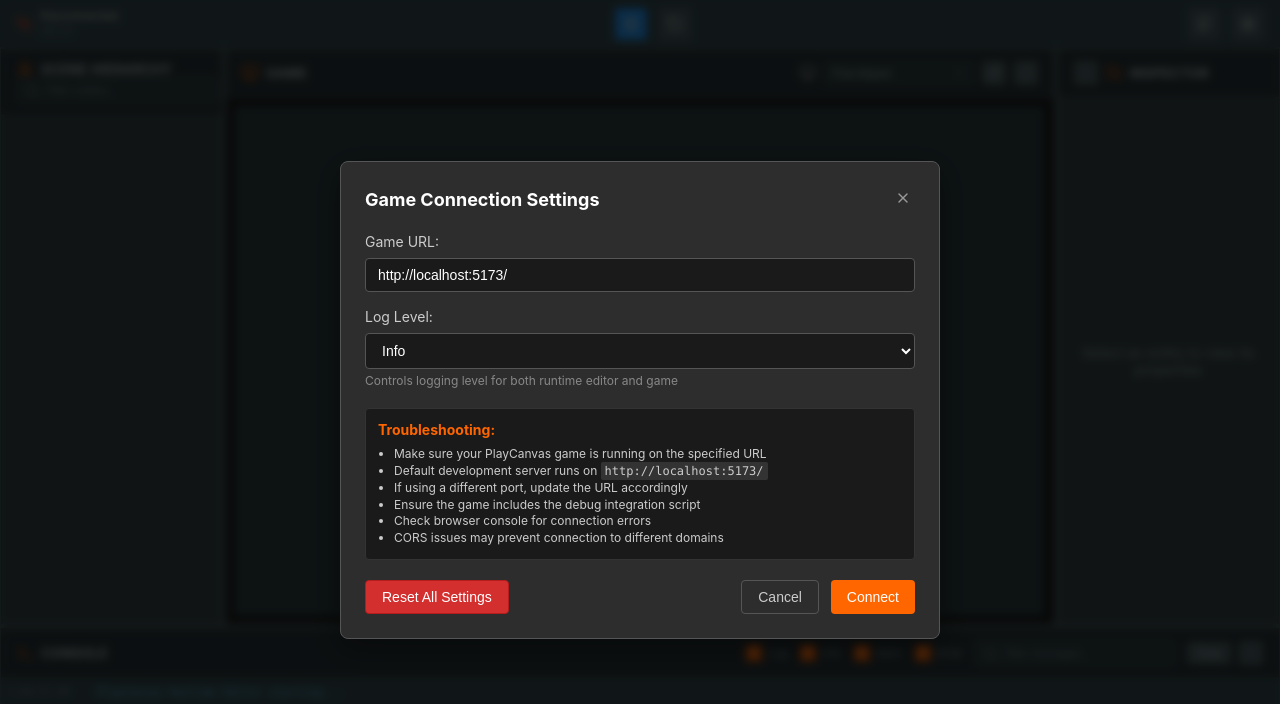
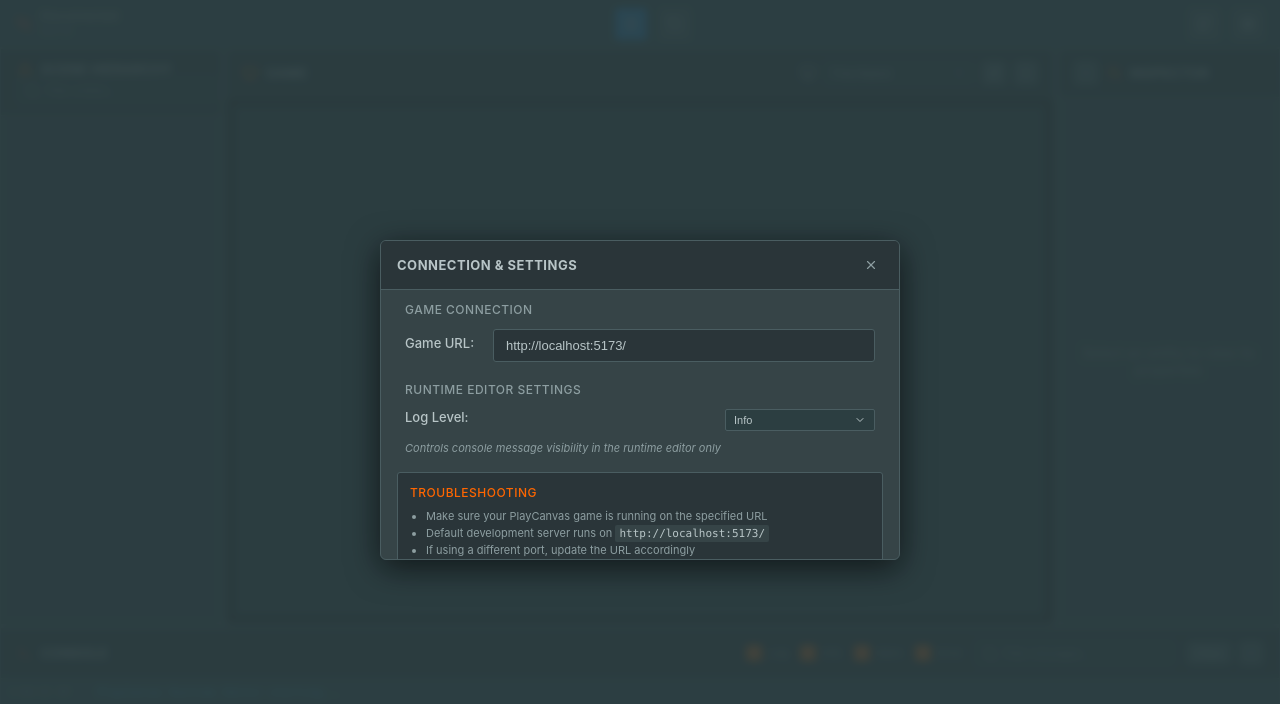
Before and after one commit to tatelax/playcanvas-runtime-editor, a React (Create React App) app: page / in a window 1280 px wide. Shown: the top 704 px of the page. Built offline with nearby package versions, Linux system fonts and the light colour scheme.

Commit message:
fix modal design

```diff
--- a/src/App.css
+++ b/src/App.css
@@ -1484,17 +1484,24 @@ input[type="checkbox"]:disabled:hover {
   width: 100%;
   background: #2a3539;
   border: 1px solid #4a5d61;
-  border-radius: 4px;
-  color: #b8c5c7;
-  font-size: 14px;
-  padding: 12px 16px;
-  margin-bottom: 20px;
+  border-radius: 3px;
+  color: #b8c5c7;
+  font-size: 13px;
+  padding: 8px 12px;
+  margin-bottom: 0;
   transition: all 0.2s ease;
+  box-sizing: border-box;
+}
+
+.url-input:hover {
+  border-color: #5a6d71;
+  background-color: #364447;
 }
 
 .url-input:focus {
   outline: none;
   border-color: #ff6600;
+  background-color: #364447;
   box-shadow: 0 0 0 2px rgba(255, 102, 0, 0.2);
 }
 
--- a/src/App.tsx
+++ b/src/App.tsx
@@ -874,7 +874,7 @@ function App() {
 
 
 
-      {/* Connection Modal */}
+      {/* Settings Modal */}
       {showConnectionModal && (
         <div className="modal-overlay" style={{
           position: 'fixed',
@@ -882,39 +882,83 @@ function App() {
           left: 0,
           right: 0,
           bottom: 0,
-          backgroundColor: 'rgba(0, 0, 0, 0.7)',
+          backgroundColor: 'rgba(44, 62, 65, 0.9)',
           display: 'flex',
           alignItems: 'center',
           justifyContent: 'center',
           zIndex: 1000
         }}>
-          <div className="modal-content" style={{
-            backgroundColor: '#2d2d2d',
-            border: '1px solid #555',
-            borderRadius: '8px',
-            padding: '24px',
-            minWidth: '500px',
-            maxWidth: '600px',
-            boxShadow: '0 8px 32px rgba(0, 0, 0, 0.4)'
+          <div className="panel" style={{
+            backgroundColor: '#364447',
+            border: '1px solid #4a5d61',
+            borderRadius: '6px',
+            minWidth: '520px',
+            maxWidth: '640px',
+            boxShadow: '0 8px 32px rgba(0, 0, 0, 0.6)',
+            display: 'flex',
+            flexDirection: 'column',
+            maxHeight: '40vh'
           }}>
-            <div style={{ display: 'flex', justifyContent: 'space-between', alignItems: 'center', marginBottom: '20px' }}>
-              <h2 style={{ margin: 0, color: '#fff', fontSize: '18px' }}>Game Connection Settings</h2>
+            <div className="panel-header" style={{
+              display: 'flex',
+              justifyContent: 'space-between',
+              alignItems: 'center',
+              padding: '12px 16px',
+              borderBottom: '1px solid #4a5d61',
+              backgroundColor: '#2a3539'
+            }}>
+              <h3 style={{
+                margin: 0,
+                color: '#b8c5c7',
+                fontSize: '13px',
+                fontWeight: '700',
+                textTransform: 'uppercase',
+                letterSpacing: '0.5px'
+              }}>
+                Connection & Settings
+              </h3>
               <button
                 onClick={() => setShowConnectionModal(false)}
+                className="control-btn"
                 style={{
                   background: 'none',
                   border: 'none',
-                  color: '#999',
+                  color: '#8d9ea1',
                   cursor: 'pointer',
-                  padding: '4px'
+                  width: '24px',
+                  height: '24px',
+                  display: 'flex',
+                  alignItems: 'center',
+                  justifyContent: 'center'
                 }}
               >
-                <X size={16} />
+                <X size={14} />
               </button>
             </div>
 
-            <div style={{ marginBottom: '16px' }}>
-              <label style={{ color: '#ccc', display: 'block', marginBottom: '8px', fontSize: '14px' }}>
+            <div className="panel-content" style={{
+              padding: '12px 16px',
+              overflowY: 'auto'
+            }}>
+              <div className="property-group" style={{ marginBottom: '16px' }}>
+                <h5 style={{
+                  fontSize: '12px',
+                  fontWeight: '500',
+                  color: '#8d9ea1',
+                  margin: '0 0 8px 0',
+                  textTransform: 'uppercase',
+                  letterSpacing: '0.5px'
+                }}>
+                  Game Connection
+                </h5>
+                <div className="property-row">
+                  <label className="property-label" style={{
+                    color: '#b8c5c7',
+                    fontSize: '13px',
+                    fontWeight: '500',
+                    marginBottom: '6px',
+                    display: 'block'
+                  }}>
                     Game URL:
                   </label>
                   <input
@@ -922,15 +966,17 @@ function App() {
                     value={tempGameUrl}
                     onChange={(e) => setTempGameUrl(e.target.value)}
                     placeholder="http://localhost:5173/"
+                    className="url-input"
                     style={{
                       width: '100%',
                       padding: '8px 12px',
-                  backgroundColor: '#1a1a1a',
-                  border: '1px solid #555',
-                  borderRadius: '4px',
-                  color: '#fff',
-                  fontSize: '14px',
-                  boxSizing: 'border-box'
+                      backgroundColor: '#2a3539',
+                      border: '1px solid #4a5d61',
+                      borderRadius: '3px',
+                      color: '#b8c5c7',
+                      fontSize: '13px',
+                      boxSizing: 'border-box',
+                      transition: 'border-color 0.2s ease'
                     }}
                     onKeyDown={(e) => {
                       if (e.key === 'Enter') {
@@ -939,41 +985,83 @@ function App() {
                     }}
                   />
                 </div>
+              </div>
 
-                         <div style={{ marginBottom: '20px' }}>
-               <label style={{ color: '#ccc', display: 'block', marginBottom: '8px', fontSize: '14px' }}>
+              <div className="property-group" style={{ marginBottom: '16px' }}>
+                <h5 style={{
+                  fontSize: '12px',
+                  fontWeight: '500',
+                  color: '#8d9ea1',
+                  margin: '0 0 8px 0',
+                  textTransform: 'uppercase',
+                  letterSpacing: '0.5px'
+                }}>
+                  Runtime Editor Settings
+                </h5>
+                <div className="property-row">
+                  <label className="property-label" style={{
+                    color: '#b8c5c7',
+                    fontSize: '13px',
+                    fontWeight: '500',
+                    marginBottom: '6px',
+                    display: 'block'
+                  }}>
                     Log Level:
                   </label>
-               <select
+                  <CustomDropdown
                     value={logLevel}
-                 onChange={(e) => handleLogLevelChange(e.target.value as LogLevel)}
-                 style={{
-                   width: '100%',
-                   padding: '8px 12px',
-                   backgroundColor: '#1a1a1a',
-                   border: '1px solid #555',
-                   borderRadius: '4px',
-                   color: '#fff',
-                   fontSize: '14px',
-                   boxSizing: 'border-box'
-                 }}
-               >
-                 <option value="none">None</option>
-                 <option value="error">Error</option>
-                 <option value="warn">Warn</option>
-                 <option value="info">Info</option>
-                 <option value="debug">Debug</option>
-               </select>
-               <div style={{ fontSize: '12px', color: '#888', marginTop: '4px' }}>
-                 Controls logging level for both runtime editor and game
+                    options={[
+                      { value: 'none', label: 'None' },
+                      { value: 'error', label: 'Error' },
+                      { value: 'warn', label: 'Warn' },
+                      { value: 'info', label: 'Info' },
+                      { value: 'debug', label: 'Debug' }
+                    ]}
+                    onChange={(value) => handleLogLevelChange(value as LogLevel)}
+                  />
+                </div>
+                <div style={{
+                  fontSize: '11px',
+                  color: '#8d9ea1',
+                  marginTop: '6px',
+                  lineHeight: '1.4',
+                  fontStyle: 'italic'
+                }}>
+                  Controls console message visibility in the runtime editor only
                 </div>
               </div>
 
-             <div style={{ marginBottom: '20px', padding: '12px', backgroundColor: '#1a1a1a', borderRadius: '4px', border: '1px solid #333' }}>
-               <h4 style={{ margin: '0 0 8px 0', color: '#ff6600', fontSize: '14px' }}>Troubleshooting:</h4>
-               <ul style={{ margin: '0', paddingLeft: '16px', color: '#ccc', fontSize: '12px', lineHeight: '1.4' }}>
+              <div className="property-group" style={{
+                marginBottom: '16px',
+                padding: '12px',
+                backgroundColor: '#2a3539',
+                borderRadius: '3px',
+                border: '1px solid #4a5d61'
+              }}>
+                <h5 style={{
+                  fontSize: '12px',
+                  fontWeight: '500',
+                  color: '#ff6600',
+                  margin: '0 0 8px 0',
+                  textTransform: 'uppercase',
+                  letterSpacing: '0.5px'
+                }}>
+                  Troubleshooting
+                </h5>
+                <ul style={{
+                  margin: '0',
+                  paddingLeft: '16px',
+                  color: '#8d9ea1',
+                  fontSize: '11px',
+                  lineHeight: '1.5'
+                }}>
                   <li>Make sure your PlayCanvas game is running on the specified URL</li>
-                 <li>Default development server runs on <code style={{ backgroundColor: '#333', padding: '2px 4px', borderRadius: '2px' }}>http://localhost:5173/</code></li>
+                  <li>Default development server runs on <code style={{
+                    backgroundColor: '#364447',
+                    padding: '2px 4px',
+                    borderRadius: '2px',
+                    color: '#b8c5c7'
+                  }}>http://localhost:5173/</code></li>
                   <li>If using a different port, update the URL accordingly</li>
                   <li>Ensure the game includes the debug integration script</li>
                   <li>Check browser console for connection errors</li>
@@ -981,32 +1069,51 @@ function App() {
                 </ul>
               </div>
 
-                         <div style={{ display: 'flex', gap: '12px', justifyContent: 'space-between', alignItems: 'center' }}>
+              <div style={{
+                display: 'flex',
+                gap: '12px',
+                justifyContent: 'space-between',
+                alignItems: 'center',
+                paddingTop: '8px',
+                borderTop: '1px solid #4a5d61'
+              }}>
                 <button
                   onClick={resetAllSettings}
+                  className="control-btn"
                   style={{
                     padding: '8px 16px',
                     backgroundColor: '#d32f2f',
                     border: '1px solid #b71c1c',
-                   borderRadius: '4px',
+                    borderRadius: '3px',
                     color: '#fff',
                     cursor: 'pointer',
-                   fontSize: '14px'
+                    fontSize: '12px',
+                    fontWeight: '500',
+                    textTransform: 'uppercase',
+                    letterSpacing: '0.5px',
+                    width: 'auto',
+                    height: 'auto'
                   }}
                 >
                   Reset All Settings
                 </button>
-               <div style={{ display: 'flex', gap: '12px' }}>
+                <div style={{ display: 'flex', gap: '8px' }}>
                   <button
                     onClick={() => setShowConnectionModal(false)}
+                    className="control-btn"
                     style={{
                       padding: '8px 16px',
                       backgroundColor: 'transparent',
-                     border: '1px solid #555',
-                     borderRadius: '4px',
-                     color: '#ccc',
+                      border: '1px solid #4a5d61',
+                      borderRadius: '3px',
+                      color: '#8d9ea1',
                       cursor: 'pointer',
-                     fontSize: '14px'
+                      fontSize: '12px',
+                      fontWeight: '500',
+                      textTransform: 'uppercase',
+                      letterSpacing: '0.5px',
+                      width: 'auto',
+                      height: 'auto'
                     }}
                   >
                     Cancel
@@ -1014,18 +1121,25 @@ function App() {
                   <button
                     onClick={handleConnect}
                     disabled={!tempGameUrl.trim()}
+                    className="control-btn"
                     style={{
                       padding: '8px 16px',
-                     backgroundColor: tempGameUrl.trim() ? '#ff6600' : '#555',
-                     border: 'none',
-                     borderRadius: '4px',
+                      backgroundColor: tempGameUrl.trim() ? '#ff6600' : '#4a5d61',
+                      border: tempGameUrl.trim() ? '1px solid #e55a00' : '1px solid #4a5d61',
+                      borderRadius: '3px',
                       color: '#fff',
                       cursor: tempGameUrl.trim() ? 'pointer' : 'not-allowed',
-                     fontSize: '14px'
+                      fontSize: '12px',
+                      fontWeight: '500',
+                      textTransform: 'uppercase',
+                      letterSpacing: '0.5px',
+                      width: 'auto',
+                      height: 'auto'
                     }}
                   >
                     Connect
                   </button>
+                </div>
               </div>
             </div>
           </div>
```
Lines whose indentation alone changed are shown as unchanged.
